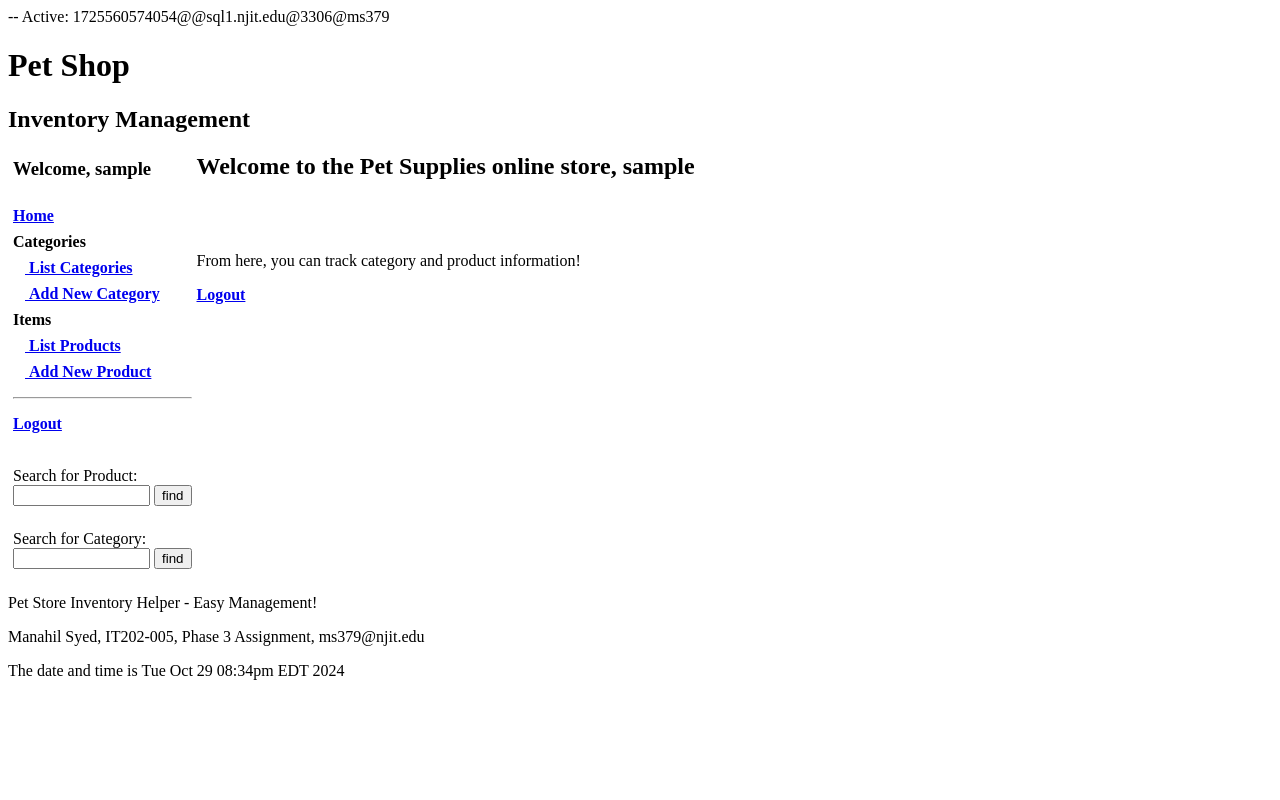
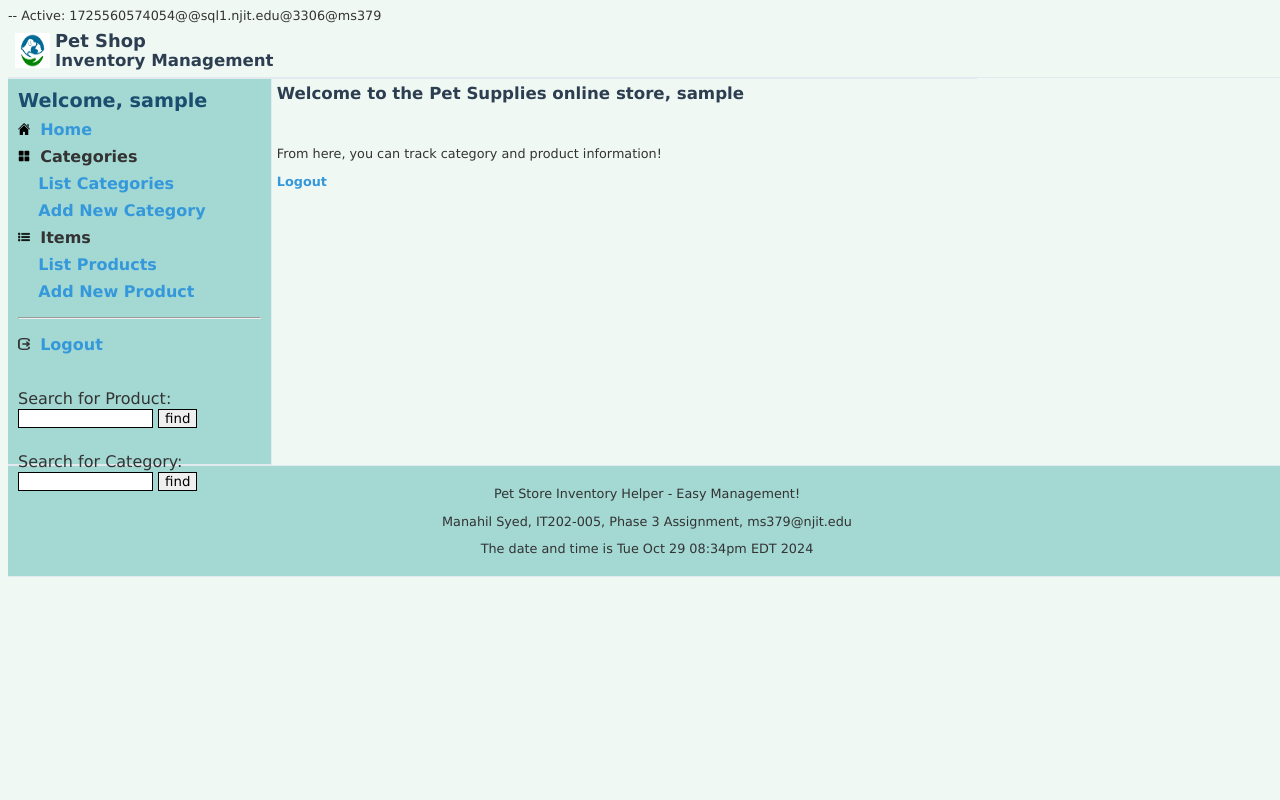
Before and after one commit to syedm83/petshop, a PHP site: page / in a window 1280 px wide. Run offline with PHP 8.4, Linux system fonts and the light colour scheme; the visitor is signed in with stand-in values (Sample User, id 1).

Commit message:
not completed

```diff
--- a/database_scripts/PetSuppliesCategoriesStatements.sql
+++ b/database_scripts/PetSuppliesCategoriesStatements.sql
@@ -38,4 +38,4 @@ VALUES
 SELECT * FROM `PScategories`
 
 DELETE FROM `PScategories`
-WHERE `PScategoryID`=6000;
+WHERE `PScategoryID`=100;
--- a/website/addpscategory.inc.php
+++ b/website/addpscategory.inc.php
@@ -6,6 +6,8 @@ if (isset($_SESSION['login'])) {
 
     if (trim($PScategoryID) == '' || !is_int($PScategoryID)) {
         echo "<h2>Sorry, you must enter a valid category ID number</h2>\n";
+    } else if (PSCategory::findPSCategory($PScategoryID)) {
+        echo "<h2>Sorry, A category with the ID #$PScategoryID already exists</h2>\n";
     } else {
         $PScategoryCode = htmlspecialchars($_POST['PScategoryCode']);
         $PScategoryName = htmlspecialchars($_POST['PScategoryName']);
--- a/website/addpsproduct.inc.php
+++ b/website/addpsproduct.inc.php
@@ -3,10 +3,11 @@
 
 //include('psproduct.php');
 if (isset($_SESSION['login'])) {
-    $PSProductID = $_POST['PSProductID'];
+    $PSProductID = filter_input(INPUT_POST, 'PSProductID', FILTER_VALIDATE_INT); //could cause some error
     if ((trim($PSProductID) == '') or (!is_numeric($PSProductID))) {
         echo "<h2>Sorry, you must enter a valid item ID number</h2>\n";
-    }
+    } else if (PSProduct::findPSProduct($PSProductID)) {
+        echo "<h2>Sorry, An item with the ID #$PSProductID already exists</h2>\n";}
   else {
         $PSProductCode = htmlspecialchars($_POST['PSProductCode']);
         $PSProductName = htmlspecialchars($_POST['PSProductName']);
--- a/website/header.inc.php
+++ b/website/header.inc.php
@@ -1,2 +1,23 @@
-<h1>Pet Shop</h1>
-<h2>Inventory Management</h2>
+<style>
+   .header-div {
+       display: flex;
+       align-items: center;
+   }
+   .header-div img {
+       width: 35px;
+       height: 35px;
+       margin-right: 5px;
+   }
+   .header-div h1,
+   .header-div h2 {
+       margin: 0;
+   }
+</style>
+<div class="header-div">
+    <img src="images/favicon.png" alt="PS Shop Logo">
+
+   <div>
+    <h1>Pet Shop</h1>
+    <h2>Inventory Management</h2>
+   </div>
+</div>
--- a/website/index.php
+++ b/website/index.php
@@ -8,13 +8,18 @@ include("psproduct.php");
 <!DOCTYPE html>
 <html>
 <head>
-   <title>Pet Store Inventor</title>
+  <title>Pet Store Inventory</title>
+  <link rel="stylesheet" type="text/css" href="ps_styles.css">
+
+  <link rel="icon" type="favicon/png" href="images/favicon.png">
 </head>
+</html>
+
 <body>
    <header>
        <?php include("header.inc.php"); ?>
    </header>
-   <section style="height: 425px;">
+   <section style="height: 375px;">
        <nav style="float: left; height: 100%;">
            <?php include("nav.inc.php"); ?>
        </nav>
--- a/website/main.inc.php
+++ b/website/main.inc.php
@@ -1,3 +1,25 @@
+<style>
+ form[name="login"] {
+   display: grid;
+   grid-template-columns: 100px 1fr;
+   gap: 10px 5px;
+   align-items: center;
+   max-width: 300px;
+ }
+ form[name="login"] label {
+   text-align: right;
+   padding-right: 5px;
+ }
+ form[name="login"] input[type="text"],
+ form[name="login"] input[type="password"] {
+   width: 100%;
+ }
+ form[name="login"] input[type="submit"] {
+   grid-column: 2;
+   justify-self: start;
+ }
+</style>
+
 <?php
 //Manahil Syed, 9/25/2024, IT-202-005, Phase 1 assignment, ms379@njit.edu
 if (!isset($_SESSION['login'])) {
@@ -6,12 +28,14 @@ if (!isset($_SESSION['login'])) {
   <form name="login" action="index.php" method="post">
     <label>Email:</label>
     <input type="text" name="emailAddress" size="20">
-    <br>
-    <br>
+   <!-- <br> -->
+   <!-- <br> -->
+
     <label>Password:</label>
     <input type="password" name="password" size="20">
-    <br>
-    <br>
+   <!-- <br> -->
+   <!-- <br> -->
+
     <input type="submit" value="Login">
     <input type="hidden" name="content" value="validate">
   </form>
--- a/website/nav.inc.php
+++ b/website/nav.inc.php
@@ -6,7 +6,7 @@
    ?>
        <tr>
            <td>
-               <hr />
+             <!-- <hr /> -->
            </td>
        </tr>
    <?php
@@ -14,10 +14,12 @@
        echo "<td><h3>Welcome, {$_SESSION['login']}</h3></td>\n";
    ?>
        <tr>
-           <td><a href="index.php"><strong>Home</strong></a></td>
+           <td><img src="images/home.png" alt="Home Icon" width="12" height="12">&nbsp;
+           <a href="index.php"><strong>Home</strong></a></td>
        </tr>
        <tr>
-           <td><strong>Categories</strong></td>
+           <td><img src="images/categ.png" alt="Categories Icon" width="12" height="12">&nbsp;
+           <strong>Categories</strong></td>
        </tr>
        <tr>
            <td>&nbsp;&nbsp;&nbsp;<a href="index.php?content=listpscategories">
@@ -28,7 +30,8 @@
                    <strong>Add New Category</strong></a></td>
        </tr>
        <tr>
-           <td><strong>Items</strong></td>
+           <td><img src="images/items.png" alt="Items Icon" width="12" height="12">&nbsp;
+           <strong>Items</strong></td>
        </tr>
        <tr>
            <td>&nbsp;&nbsp;&nbsp;<a href="index.php?content=listpsproducts">
@@ -45,6 +48,8 @@
        </tr>
        <tr>
            <td><a href="index.php?content=logout">
+                   <img src="images/logout.png" alt="Logout Icon" width="12" height="12"></a>&nbsp;
+                    <a href="index.php?content=logout">
                    <strong>Logout</strong></a></td>
        </tr>
        <tr>
--- a/website/newpscategory.inc.php
+++ b/website/newpscategory.inc.php
@@ -3,7 +3,7 @@
    <table cellpadding="1" border="0">
        <tr>
           <td>Category ID:</td>
-          <td><input type="number" name="PScategoryID" size="4" min="100" max="999" required></td>
+          <td><input type="number" name="PScategoryID" size="4" min="1000" max="9999" required></td>
        </tr>
        <tr>
          <td>Category Code:</td>
--- /dev/null
+++ b/website/ps_styles.css
@@ -0,0 +1,134 @@
+body {
+    font-family: Geneva, Tahoma, sans-serif;
+    font-size: 80%;
+    color: #333333;
+    margin: 8px;
+    padding: 0px;
+    overflow-x: hidden;
+    background-color: #f0f8f4; /* Soft pastel mint green */
+}
+
+h1 {
+    font-family: Verdana, Arial, sans-serif;
+    font-size: 140%; /* Larger size for titles */
+    color: #2c3e50; /* Muted dark blue for titles */
+    margin: 0px;
+    padding: 0px;
+}
+
+h2 {
+    font-family: Geneva, Tahoma, sans-serif;
+    font-size: 130%;
+    color: #2c3e50; /* Dark muted blue for secondary headings */
+    margin: 0px;
+    padding: 0px;
+}
+
+h3 {
+    font-family: Geneva, Tahoma, sans-serif;
+    font-size: 120%;
+    color: #1a4d6e; /* Muted grayish color for subtler headings */
+    margin: 0px;
+    padding: 0px;
+}
+
+h4 {
+    font-family: Geneva, Tahoma, sans-serif;
+    font-size: 110%;
+    color: #7f8c8d; /* Same as h3 for consistency */
+    margin: 0px;
+    padding: 0px;
+}
+
+footer {
+    font-family: Geneva, Tahoma, sans-serif;
+    clear: both;
+    text-align: center;
+    padding: 7px;
+    border-bottom: 1px solid #E2EAEF;
+    border-top: 1px solid #E2EAEF;
+    background-color: #a3d8d3; /* Soft pastel teal for footer */
+    width: 100%;
+}
+
+main {
+    padding: 5px;
+    border-top: 1px solid #E2EAEF;
+    float: left;
+    width: 55%;
+    height: 100%;
+}
+
+main table {
+    padding: 2px;
+}
+
+main td {
+    padding: 2px;
+}
+
+header {
+    padding: 7px;
+    border-bottom: 1px solid #E2EAEF;
+    height: 40px;
+    width: 100%;
+}
+
+nav {
+    padding: 5px;
+    border-bottom: 1px solid #E2EAEF;
+    border-top: 1px solid #E2EAEF;
+    border-right: 1px solid #E2EAEF;
+    background-color: #a3d8d3; /* Same pastel teal for the sidebar */
+    width: 20%;
+}
+
+a {
+    color: #3498db; /* A vibrant blue for readability */
+    text-decoration: none;
+}
+
+a:link {
+    color: #3498db; /* Vibrant blue for link color */
+    text-decoration: none;
+}
+
+a:visited {
+    color: #2980b9; /* A darker blue for visited links */
+    text-decoration: none;
+}
+
+a:hover {
+    color: #2ecc71; /* Soft pastel green for hover effect */
+    text-decoration: underline;
+}
+
+input {
+    border: 1px solid currentcolor;
+}
+
+input[type=submit] {
+    font-family: Verdana, Arial, sans-serif;
+}
+
+input:required:invalid {
+    border: 1px solid red;
+}
+
+input:required:valid {
+    border: 1px solid limegreen;
+}
+
+input:focus {
+    background-color: #e6f7fa;
+}
+
+select {
+    width: 100%;
+    max-width: 1200px;
+    white-space: nowrap;
+    overflow-x: auto;
+    display: block;
+    height: auto;
+    padding: 5px;
+}
```
Also changed, not shown: website/updatepsproduct.inc.php (+7 -7 lines), website/validate.inc.php (+8 -1 lines), website/images/categ.png (added), website/images/favicon.png (added), website/images/home.png (added), website/images/items.png (added), website/images/logout.png (added), website/images/pic.jpeg (added).
